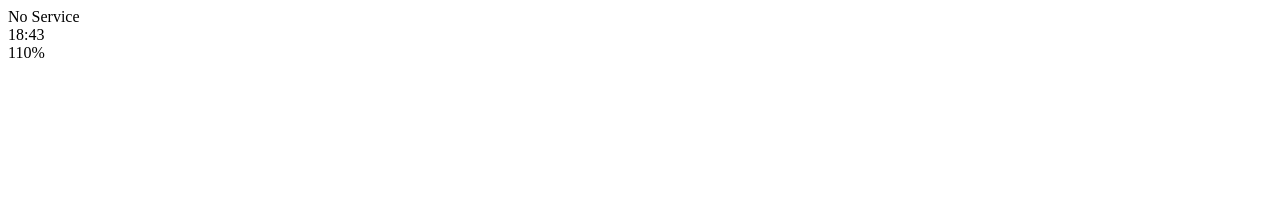
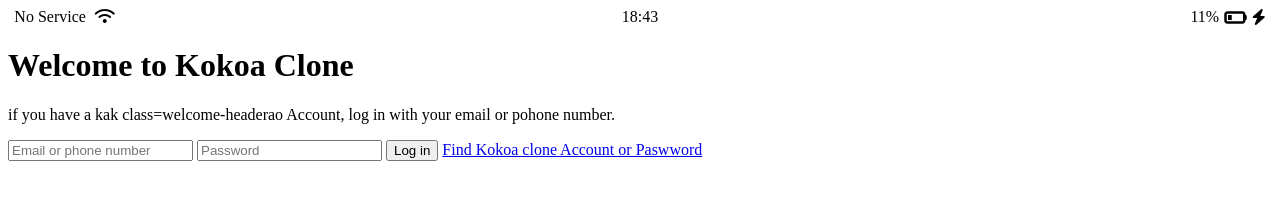
Before and after one commit to yuus95/kakao-clone, a plain HTML site: page index.html in a window 1280 px wide. Drawn offline with Linux system fonts and the light colour scheme.

Commit message:
weekend pratice
statusbar upgrade

```diff
--- /dev/null
+++ b/css/styles.css
@@ -0,0 +1,36 @@
+<style>
+@import url('https://fonts.googleapis.com/css2?family=Open+Sans:ital,wght@1,400;1,600&display=swap');
+</style>
+
+body{
+font-family: 'Open Sans', sans-serif;
+}
+
+
+.status-bar{
+  display:flex;
+  justify-content: center;
+}
+
+.status-bar__column{
+  width:33%;
+}
+
+.status-bar__column:first-child span{
+  margin-right: 5px;
+}
+
+.status-bar__column:nth-child(2){
+  display: flex;
+  justify-content: center;
+}
+
+.status-bar__column:last-child{
+  display:flex;
+  justify-content:flex-end;
+  align-items:center;
+}
+
+.status-bar__column .fa-battery-quarter{
+    margin : 0px 5px;
+}
--- a/index.html
+++ b/index.html
@@ -1,26 +1,46 @@
 <!DOCTYPE html>
 <html lang="en" dir="ltr">
   <head>
+
     <meta charset="utf-8">
-    <title>Welcome to KakaoTalk</title>
+      <link rel="stylesheet" href="css/styles.css">
+    <title>Welcome to Kokoa Clone</title>
   </head>
   <body>
-  <div id="status-bar">
+    <div class="status-bar">
        <div class="status-bar__column">
           <span>No Service</span>
-       <!--To DO Wifi Icon -->
+          <i class="fas fa-wifi"></i>
        </div>
        <div class="status-bar__column">
          <span>18:43</span>
        </div>
        <div class="status-bar__column">
-       <span>110%</span>
-       <!-- Battery icon -->
-       <!-- Lightning Icon -->
+       <span>11%</span>
+       <i class="fas fa-battery-quarter fa-lg"></i>
+       <i class="fas fa-bolt"></i>
      </div>
     </div>
+  <header  class="welcome-header">
 
-</div>
+
+
+
+
+
+      <h1 class"=welcome-header__title">Welcome to Kokoa Clone</h1>
+      <p class="welcome-header__text"> if you have a kak class=welcome-headerao Account, log in with your email or pohone number.</p>
+    </header>
+
+  <form id="form-login">
+    <input type="text" placeholder="Email or phone number">
+    <input type="password" placeholder="Password">
+    <input type="submit" value="Log in">
+    <a href="#">Find Kokoa clone Account or Paswword</a>
+  </form>
+
+
+<script src="https://kit.fontawesome.com/90bd23e6e2.js" crossorigin="anonymous"></script>
   </body>
 
 
```
Also changed, not shown: style.css (deleted). Lines whose indentation alone changed are shown as unchanged.
